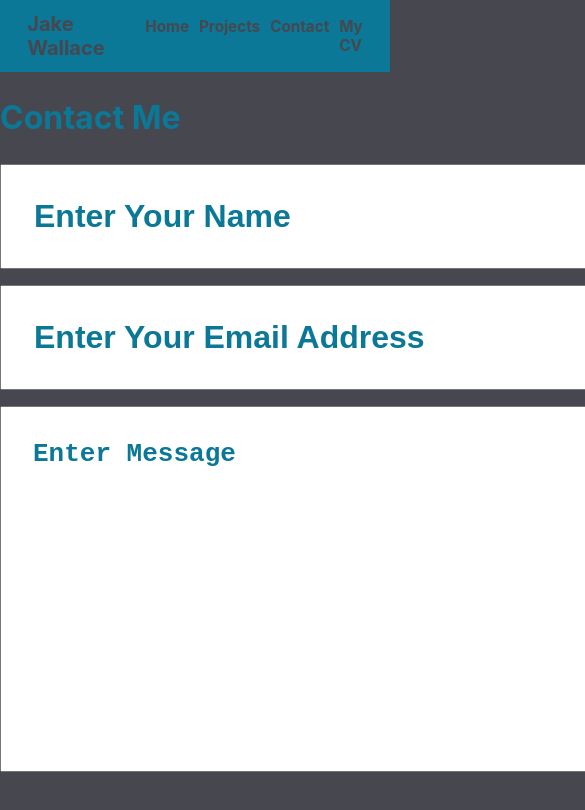
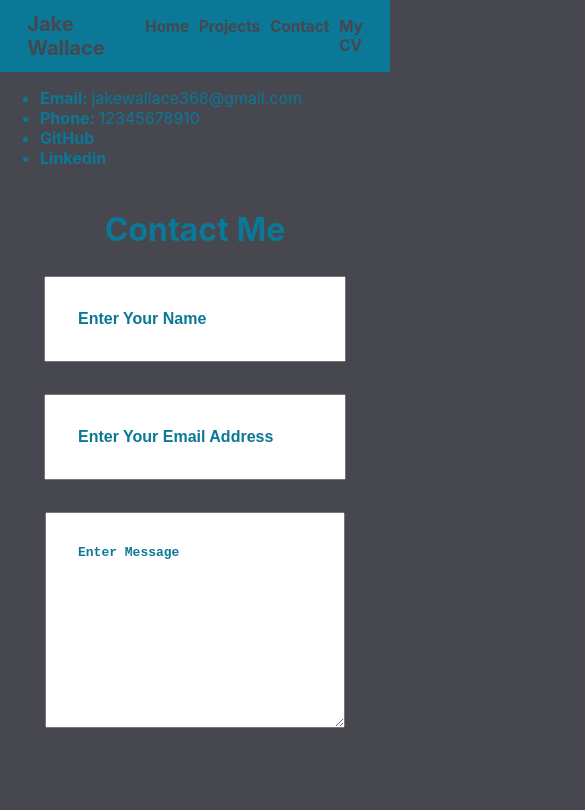
Before and after one commit to Jake-W95/Portfolio, a React (Create React App) app: page /contact in a window 390 px wide. Shown: the top 810 px of the page, 585 px wide, since content can reach past the window. Built offline with nearby package versions, Linux system fonts and the light colour scheme.

Commit message:
formatted contact

```diff
--- a/src/components/Contact.js
+++ b/src/components/Contact.js
@@ -1,26 +1,10 @@
-import { faAlignJustify } from "@fortawesome/free-solid-svg-icons";
-import React from "react";
-import { NavLink } from "react-router-dom";
-
-const placeholder = {
-
-}
-
 function Contact() {
     return (
-        <section style={{
-            display:'flex',
-            justifyContent: 'space-around'
-            }}>
+        <section className="contactContainer">
 
-            <div>
+            <div className="contactForm">
                 <h1 className="lightText">Contact Me</h1>
-                <form
-                style={{
-                    display:'flex',
-                    flexDirection:'column'
-                }}
-                >
+                <form className="col">
                     <input type='text' placeholder='Enter Your Name'/>
                     <input type='text' placeholder='Enter Your Email Address' />
                     <textarea placeholder='Enter Message' cols='30' rows='10' />
--- a/src/index.css
+++ b/src/index.css
@@ -55,6 +55,14 @@ textarea::placeholder {
 .lightText {
 
   color: rgb(10, 120, 150);
+}
+.contactContainer {
+  display: flex;
+  justify-content: space-around;
+}
+.col {
+  display: flex;;
+  flex-direction: column;
 }
 
 .heroSection {
@@ -169,6 +177,26 @@ textarea::placeholder {
     width: 100%;
     height: 50vh;
   }
+  .contactContainer{
+    display:flex;
+    flex-direction: column-reverse;
+  }
+  .contact{
+    /* width: ; */
+    font-size: medium;
+    margin: 0;
+  }
+  .contactForm h1 {
+    text-align: center;
+  }
+input, textarea {
+  width:60%;
+  margin: auto;
+  margin-bottom: 2rem;
+  font-size: medium;
 
 
 }
+
+
+}
```
